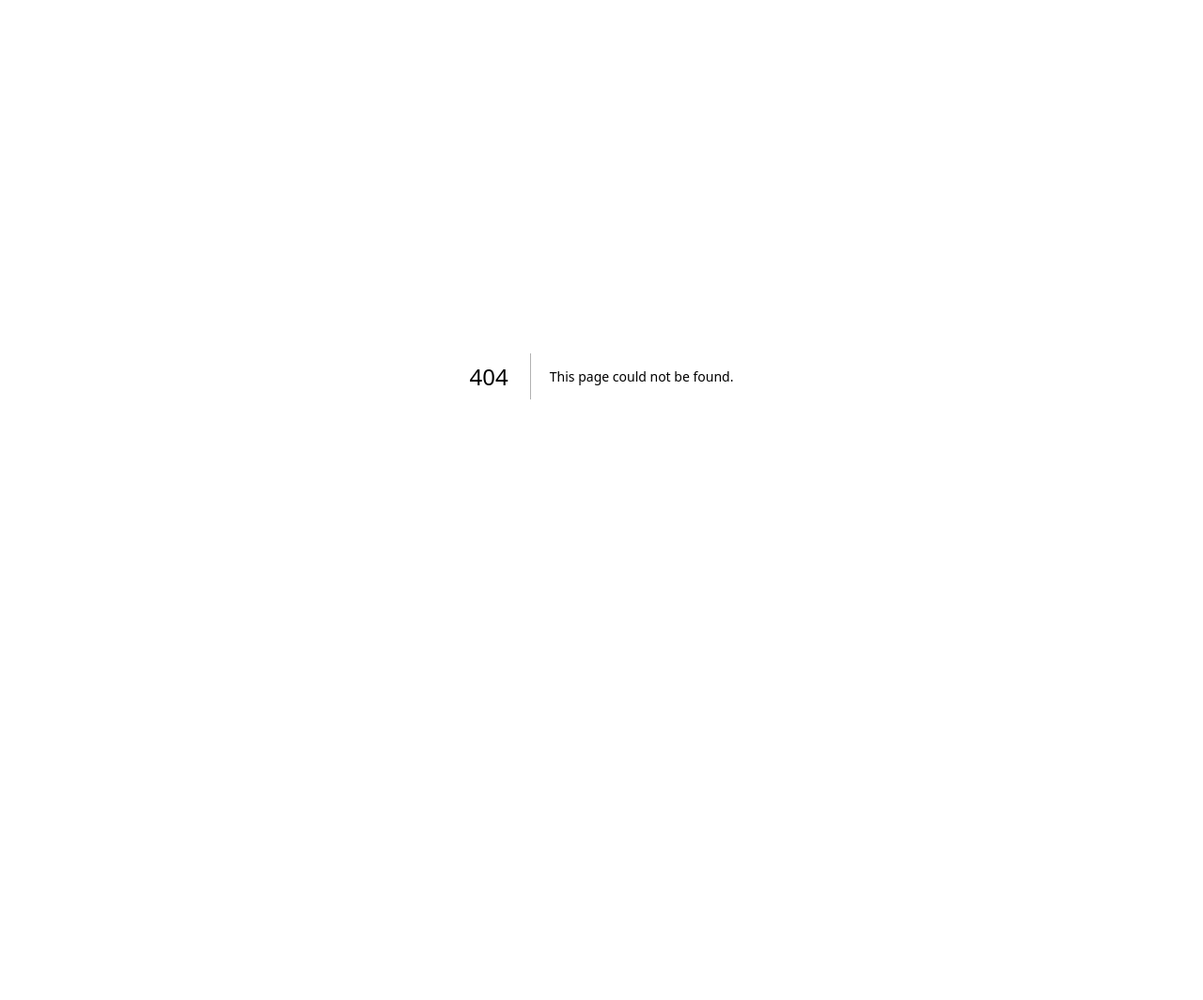
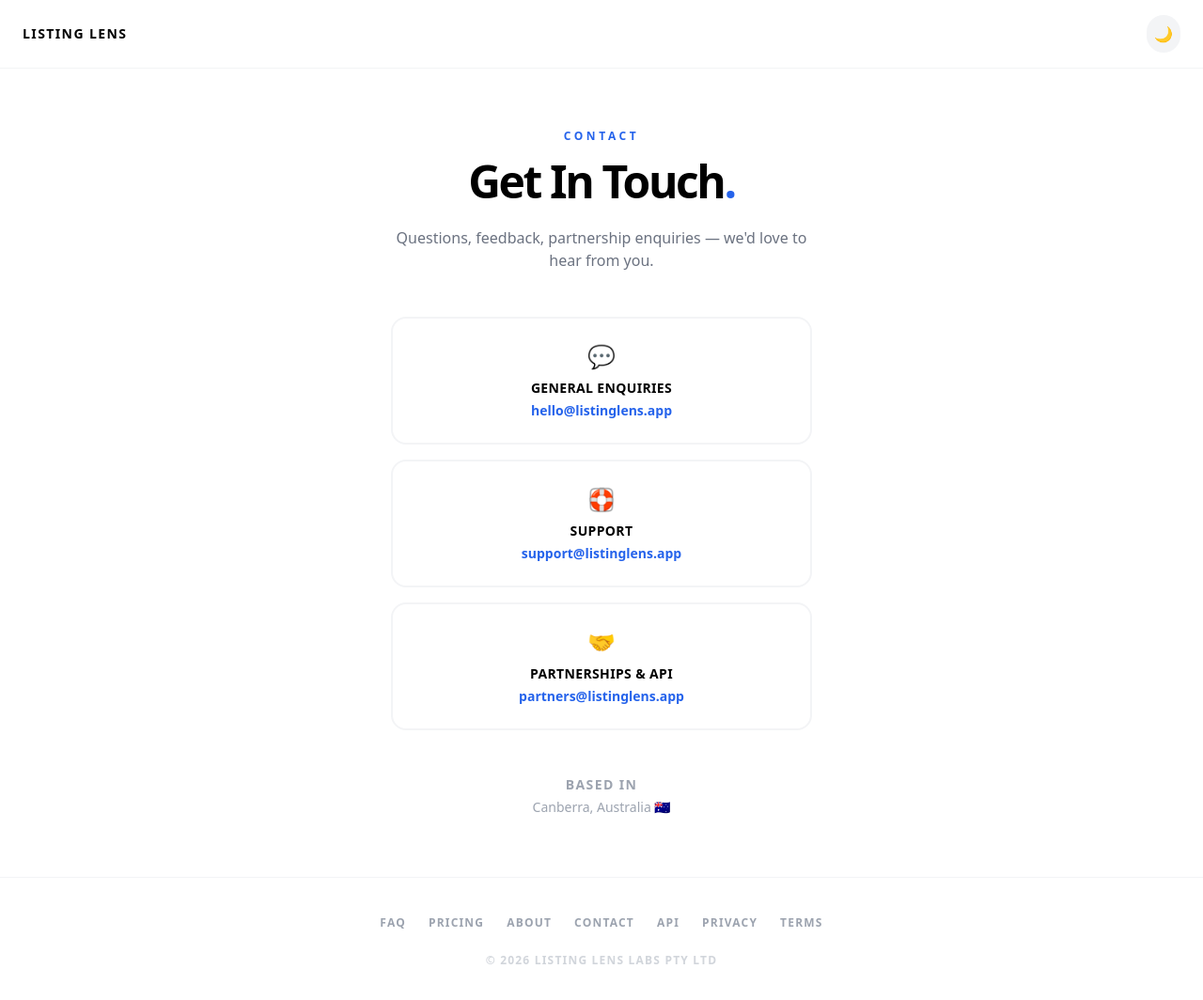
Before and after one commit to 1973Studio/listinglens-production, a Next.js app: page /contact in a window 1280 px wide. Before the commit this address had no page. Shown: the top 1064 px of the page at 94% size. Before the commit the page ends 800 px from the top, so only its background shows below. Built offline with nearby package versions, Linux system fonts and the light colour scheme.

Commit message:
Create contact/page.tsx

```diff
--- /dev/null
+++ b/app/contact/page.tsx
@@ -0,0 +1,111 @@
+'use client';
+
+import React, { useState } from 'react';
+
+export default function Contact() {
+  const [darkMode, setDarkMode] = useState(false);
+
+  return (
+    <div className={`min-h-screen ${darkMode ? 'bg-gray-900' : 'bg-white'} flex flex-col selection:bg-blue-100 transition-colors duration-300`}>
+
+      {/* HEADER */}
+      <header className={`sticky top-0 ${darkMode ? 'bg-gray-900/90' : 'bg-white/90'} backdrop-blur-sm border-b ${darkMode ? 'border-gray-800' : 'border-gray-100'} px-6 py-4 flex justify-between items-center z-40`}>
+        <a href="/" className="flex items-center gap-3">
+          <span className={`text-sm font-black tracking-widest uppercase ${darkMode ? 'text-white' : ''}`}>LISTING LENS</span>
+        </a>
+        <div className="flex items-center gap-3">
+          <button
+            onClick={() => setDarkMode(!darkMode)}
+            className={`p-2 rounded-full transition-all ${darkMode ? 'bg-gray-800 text-yellow-400' : 'bg-gray-100 text-gray-600'}`}
+            aria-label="Toggle dark mode"
+          >
+            {darkMode ? '☀️' : '🌙'}
+          </button>
+        </div>
+      </header>
+
+      <main className="flex-1 flex flex-col items-center justify-center px-6 py-16">
+
+        <div className="w-full max-w-md text-center">
+
+          {/* HERO */}
+          <p className="text-xs font-black text-blue-600 uppercase tracking-[0.3em] mb-4">Contact</p>
+          <h1 className={`text-4xl md:text-5xl font-black tracking-tighter leading-tight mb-6 ${darkMode ? 'text-white' : ''}`}>
+            Get In Touch<span className="text-blue-600">.</span>
+          </h1>
+          <p className={`text-base ${darkMode ? 'text-gray-400' : 'text-gray-500'} mb-12`}>
+            Questions, feedback, partnership enquiries — we'd love to hear from you.
+          </p>
+
+          {/* CONTACT OPTIONS */}
+          <div className="space-y-4">
+
+            {/* General */}
+            <a
+              href="mailto:hello@listinglens.app"
+              className={`block p-6 rounded-2xl border-2 transition-all ${
+                darkMode
+                  ? 'bg-gray-800 border-gray-700 hover:border-blue-500'
+                  : 'bg-white border-gray-100 hover:border-blue-600'
+              }`}
+            >
+              <p className="text-2xl mb-2">💬</p>
+              <p className={`font-black text-sm uppercase tracking-wide mb-1 ${darkMode ? 'text-white' : ''}`}>General Enquiries</p>
+              <p className="text-blue-600 font-bold text-sm">hello@listinglens.app</p>
+            </a>
+
+            {/* Support */}
+            <a
+              href="mailto:support@listinglens.app"
+              className={`block p-6 rounded-2xl border-2 transition-all ${
+                darkMode
+                  ? 'bg-gray-800 border-gray-700 hover:border-blue-500'
+                  : 'bg-white border-gray-100 hover:border-blue-600'
+              }`}
+            >
+              <p className="text-2xl mb-2">🛟</p>
+              <p className={`font-black text-sm uppercase tracking-wide mb-1 ${darkMode ? 'text-white' : ''}`}>Support</p>
+              <p className="text-blue-600 font-bold text-sm">support@listinglens.app</p>
+            </a>
+
+            {/* Partners */}
+            <a
+              href="mailto:partners@listinglens.app"
+              className={`block p-6 rounded-2xl border-2 transition-all ${
+                darkMode
+                  ? 'bg-gray-800 border-gray-700 hover:border-blue-500'
+                  : 'bg-white border-gray-100 hover:border-blue-600'
+              }`}
+            >
+              <p className="text-2xl mb-2">🤝</p>
+              <p className={`font-black text-sm uppercase tracking-wide mb-1 ${darkMode ? 'text-white' : ''}`}>Partnerships & API</p>
+              <p className="text-blue-600 font-bold text-sm">partners@listinglens.app</p>
+            </a>
+
+          </div>
+
+          {/* LOCATION */}
+          <div className={`mt-12 text-sm ${darkMode ? 'text-gray-500' : 'text-gray-400'}`}>
+            <p className="font-bold uppercase tracking-widest mb-1">Based in</p>
+            <p>Canberra, Australia 🇦🇺</p>
+          </div>
+
+        </div>
+      </main>
+
+      {/* FOOTER */}
+      <footer className={`p-10 text-center border-t ${darkMode ? 'border-gray-800' : 'border-gray-100'}`}>
+        <div className={`flex flex-wrap justify-center gap-x-6 gap-y-2 text-xs font-bold uppercase tracking-widest ${darkMode ? 'text-gray-600' : 'text-gray-400'} mb-6`}>
+          <a href="/faq" className={`${darkMode ? 'hover:text-white' : 'hover:text-black'} transition-colors`}>FAQ</a>
+          <a href="/pricing" className={`${darkMode ? 'hover:text-white' : 'hover:text-black'} transition-colors`}>Pricing</a>
+          <a href="/about" className={`${darkMode ? 'hover:text-white' : 'hover:text-black'} transition-colors`}>About</a>
+          <a href="/contact" className={`${darkMode ? 'hover:text-white' : 'hover:text-black'} transition-colors`}>Contact</a>
+          <a href="/partners" className={`${darkMode ? 'hover:text-white' : 'hover:text-black'} transition-colors`}>API</a>
+          <a href="/privacy" className={`${darkMode ? 'hover:text-white' : 'hover:text-black'} transition-colors`}>Privacy</a>
+          <a href="/terms" className={`${darkMode ? 'hover:text-white' : 'hover:text-black'} transition-colors`}>Terms</a>
+        </div>
+        <p className={`text-xs font-bold ${darkMode ? 'text-gray-700' : 'text-gray-300'} uppercase tracking-widest`}>© 2026 Listing Lens Labs Pty Ltd</p>
+      </footer>
+    </div>
+  );
+}
```
